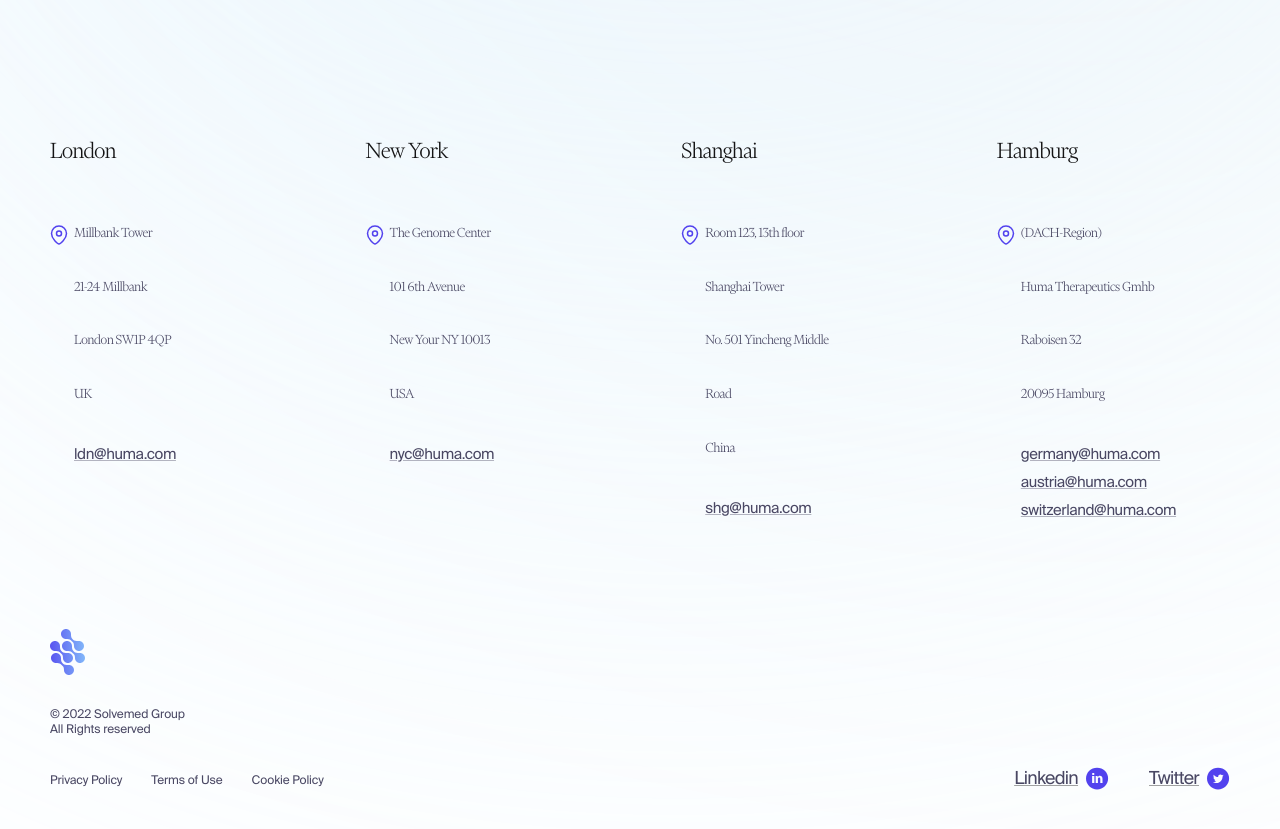
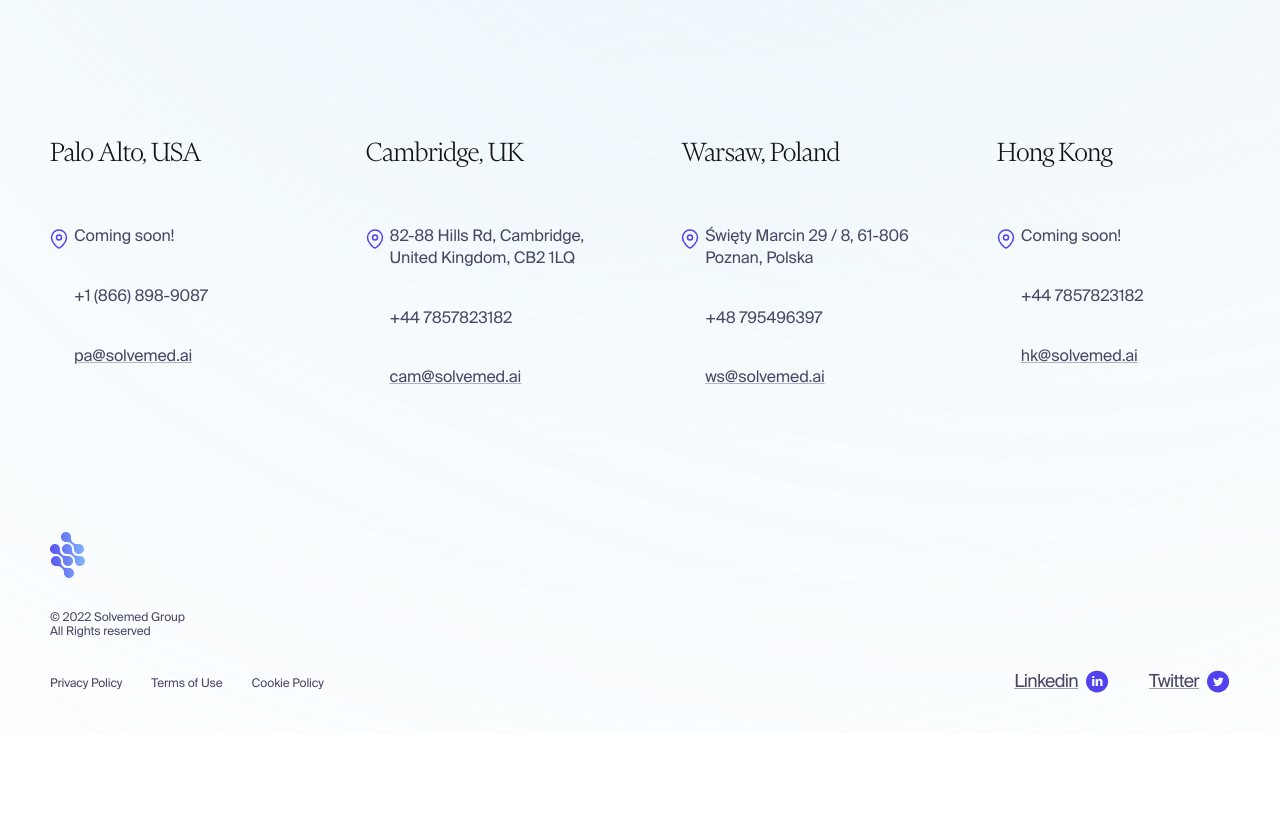
Before and after one commit to EniuK/solvemedTest, a Next.js app: page / in a window 1280 px wide. Shown: the part 3000-3829 px from the top of the page. After the commit the page ends 3734 px from the top, so only its background shows below. Built offline with nearby package versions, Linux system fonts and the light colour scheme.

Commit message:
chore: fix addresses

```diff
--- a/src/components/footer.tsx
+++ b/src/components/footer.tsx
@@ -4,30 +4,28 @@ import styles from "./footer.module.css";
 
 const contactData = [
   {
-    city: "London",
-    address: ["Millbank Tower", "21-24 Millbank", " London SW1P 4QP", "UK"],
-    enquiries: "For all London enquiries",
-    email: ["ldn@huma.com"],
+    city: "Palo Alto, USA",
+    phone: "+1 (866) 898-9087",
+    address: "Coming soon!",
+    email: "pa@solvemed.ai",
   },
   {
-    city: "New York",
-
-    address: ["The Genome Center", "101 6th Avenue", " New Your NY 10013", "USA"],
-    enquiries: "For all New York enquiries",
-    email: ["nyc@huma.com"],
+    city: "Cambridge, UK",
+    phone: "+44 7857823182",
+    address: "82-88 Hills Rd, Cambridge, United Kingdom, CB2 1LQ",
+    email: "cam@solvemed.ai",
   },
   {
-    city: "Shanghai",
-    address: ["Room 123, 13th floor", "Shanghai Tower", "No. 501 Yincheng Middle", " Road", "China"],
-    enquiries: "For all China enquiries",
-    email: ["shg@huma.com"],
+    city: "Warsaw, Poland",
+    phone: "+48 795496397",
+    address: "Święty Marcin 29 / 8, 61-806 Poznan, Polska",
+    email: "ws@solvemed.ai",
   },
   {
-    city: "Hamburg",
-
-    address: ["(DACH-Region)", "Huma Therapeutics Gmhb", "Raboisen 32", "20095 Hamburg"],
-    enquiries: "For all enquiries",
-    email: ["germany@huma.com", "austria@huma.com", "switzerland@huma.com"],
+    city: "Hong Kong",
+    phone: "+44 7857823182",
+    address: "Coming soon!",
+    email: "hk@solvemed.ai",
   },
 ];
 
@@ -35,34 +33,31 @@ const contactData = [
 
 const Footer = () => (
   <>
-    <Box textAlign="center" >
+    <Box textAlign="center">
       <img src="/images/pink1.svg" alt="Background pink" className={styles.bg} />
       <img src="/images/pink2.svg" alt="Background pink" className={styles.bg} />
     </Box>
     <Grid container mt={32} mb={13} justifyContent="space-between" columnSpacing={2} rowSpacing={8}>
       {contactData.map((item, idx) => (
         <Grid key={idx} item xs={12} sm={6} lg={2.5}>
-          <Typography fontSize="1.562rem" fontWeight="300" color="primary" mb={7.5}>
+          <Typography variant="subtitle2" color="primary" mb={7.5}>
             {item.city}
           </Typography>
 
           <Box display="flex" alignItems="flex-start">
             <img src="/icons/location.svg" alt="Location" />
             <Box ml={0.75}>
-              {item.address.map((text: any, inx: any) => {
-                return (
-                  <Typography fontSize="0.937rem" marginBottom="0" color="primary.light" mb={4.75} mt={-0.2} key={inx} className="p">
-                    {text}
-                  </Typography>
-                );
-              })}
-              {item.email.map((em, indx) => {
-                return (
-                  <Link href={`mailto:${em}`} fontSize="0.937rem" color="primary.light" display="block" key={indx}>
-                    {em}
-                  </Link>
-                );
-              })}
+              <Typography variant="body3" color="primary.light" mb={4.75} mt={-0.2}>
+                {item.address}
+              </Typography>
+
+              <Link href={`tel:${item.phone}`} underline="hover" color="primary.light" display="block" variant="body3" mb={4.75}>
+                {item.phone}
+              </Link>
+
+              <Link href={`mailto:${item.email}`} color="primary.light" display="block" variant="body3" mb={4.75}>
+                {item.email}
+              </Link>
             </Box>
           </Box>
         </Grid>
```
